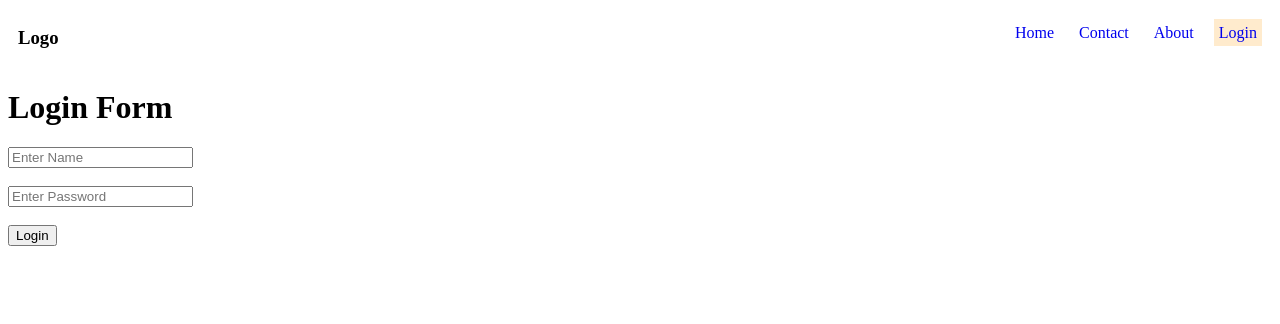
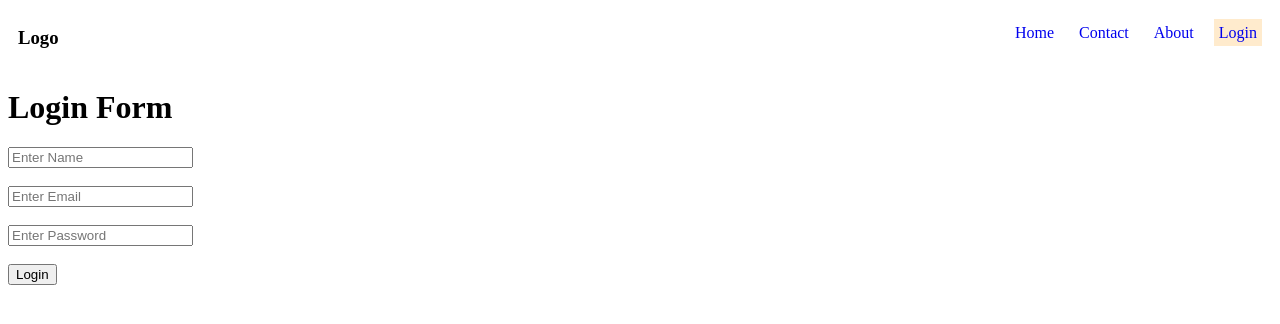
Before and after one commit to shubham4786/Angular, an Angular app in the folder my-app/: page /login in a window 1280 px wide. Shown: the top 324 px of the page. Built offline with nearby package versions, Linux system fonts and the light colour scheme.

Commit message:
Reactive Forms Group

```diff
--- a/my-app/src/app/login/login.html
+++ b/my-app/src/app/login/login.html
@@ -1,11 +1,14 @@
 <h1>Login Form</h1>
 
-<form action="" method="post">
-    <input type="text" placeholder="Enter Name" [formControl]="name">
+<form [formGroup]="profileForm" (ngSubmit)="handleSubmit()">
+    <input type="text" placeholder="Enter Name" formControlName="name">
     <br>
     <br>
-    <input type="password" placeholder="Enter Password" [formControl]="password">
+    <input type="email" placeholder="Enter Email" formControlName="email">
     <br>
     <br>
-    <button type="button" (click)="displayValue()">Login</button>
+    <input type="password" placeholder="Enter Password" formControlName="password">
+    <br>
+    <br>
+    <button>Login</button>
 </form>
--- a/my-app/src/app/login/login.ts
+++ b/my-app/src/app/login/login.ts
@@ -1,20 +1,24 @@
 import { Component } from '@angular/core';
-import { FormControl, ReactiveFormsModule } from '@angular/forms';
+import { FormControl, FormGroup, ReactiveFormsModule } from '@angular/forms';
 
 @Component({
   selector: 'app-login',
-  imports: [ReactiveFormsModule
-
-  ],
+  imports: [ReactiveFormsModule],
   templateUrl: './login.html',
   styleUrl: './login.css'
 })
 export class Login {
-  name = new FormControl()
-  password = new FormControl()
+  profileForm = new FormGroup(
+    {
 
-  displayValue() {
-    console.log(this.name.value, this.password.value);
+      name: new FormControl(),
+      password: new FormControl(),
+      email: new FormControl()
+    }
+  )
+
+  handleSubmit() {
+    console.log(this.profileForm.value);
 
   }
 }
```
